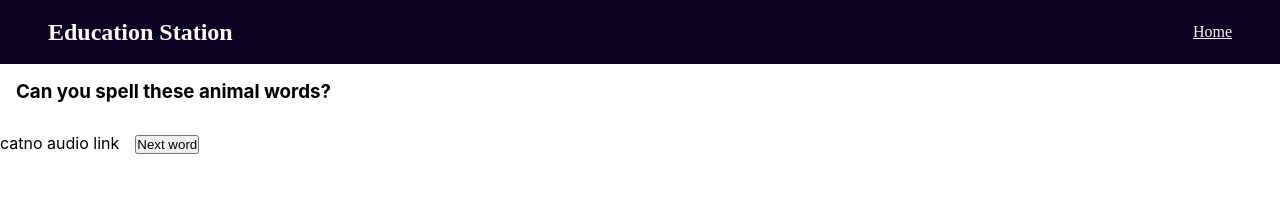
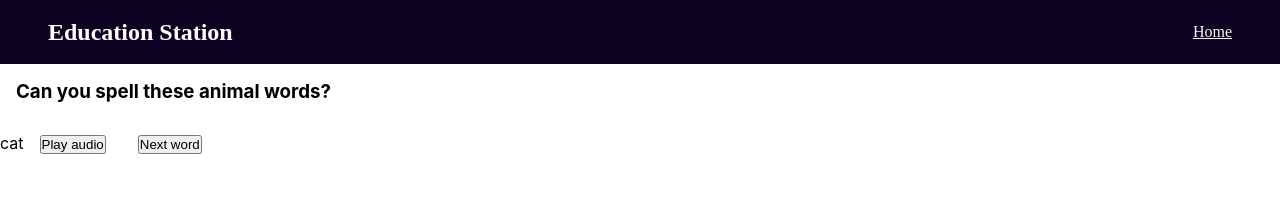
Before and after one commit to ttinning/education_station, a React (Create React App) app in the folder client/: page /audiogame in a window 1280 px wide. Shown: the top 220 px of the page. Built offline with nearby package versions, Linux system fonts and the light colour scheme; no server answers; a web font is replaced by a local one.

Commit message:
audio plays in page

```diff
--- a/client/src/components/student/AudioGame.js
+++ b/client/src/components/student/AudioGame.js
@@ -25,13 +25,6 @@ const AudioGame = function() {
     const audioLink = getAudioLink();
 
 
-
-
-
-
-
-
-
     const handleButtonClick = function() {
         const currentFocusWordIndex = audioWordList.indexOf(focusWord);
         console.log(wordAudioAPI);
@@ -42,16 +35,17 @@ const AudioGame = function() {
         } else {console.log("end of list");}
     };
 
-
-
+    const playAudio = () => {
+        const audio = new Audio(audioLink);
+        audio.play();
+    };
 
 
     return (
         <div>
             <h3>Can you spell these animal words?</h3>
             {focusWord}
-            {audioLink}
-
+            <button onClick={playAudio}>Play audio</button>
             <button onClick={handleButtonClick}>Next word</button>
         </div>
     );
```
